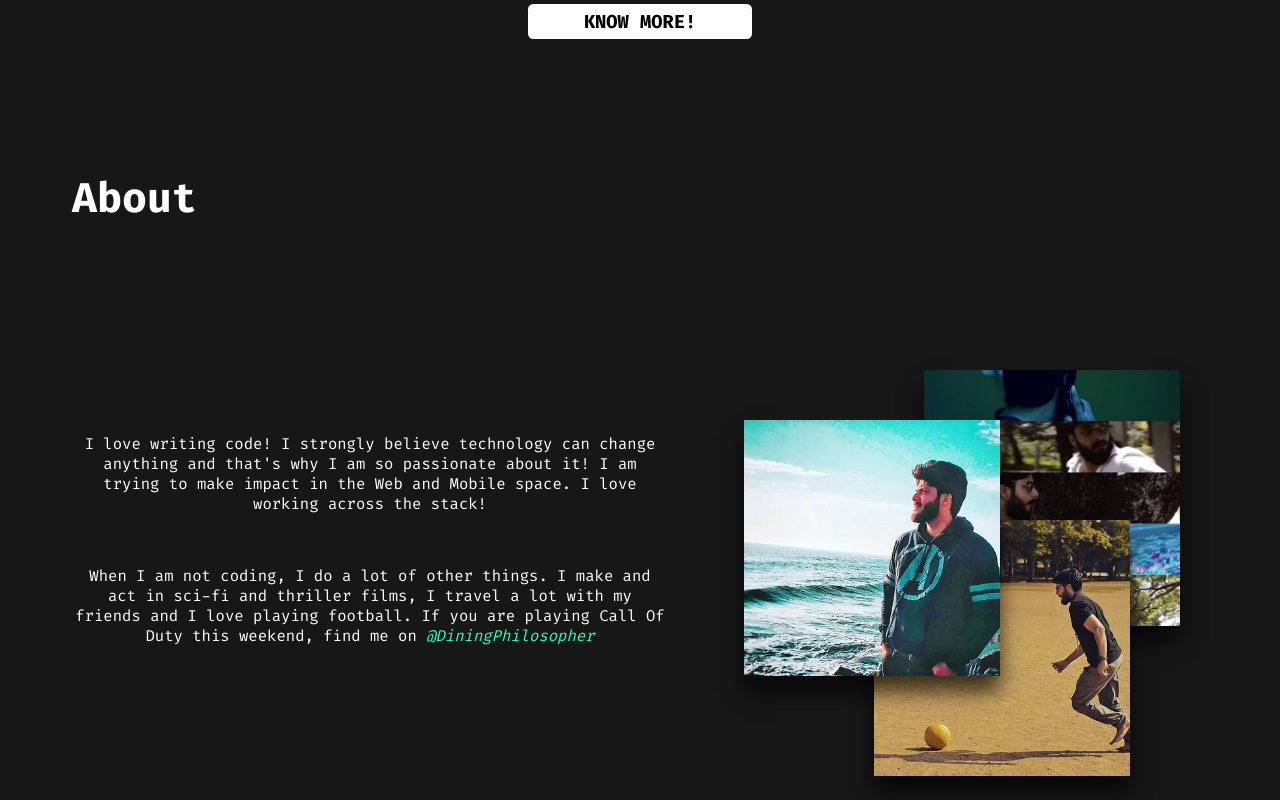
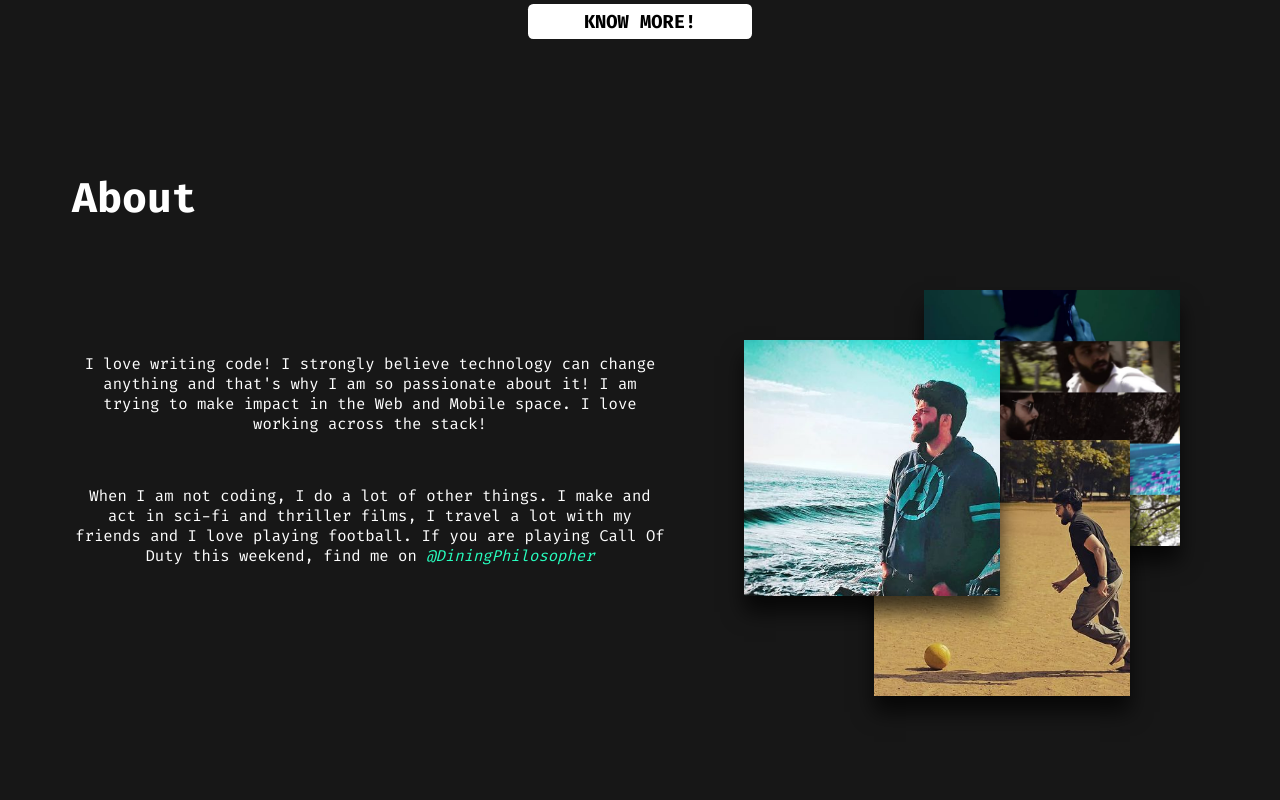
Before and after one commit to eshwarne/next-portfolio, a Next.js app: page / in a window 1280 px wide. Shown: the part 660-1460 px from the top of the page. Built offline with nearby package versions, Linux system fonts and the light colour scheme.

Commit message:
Increase gap on about and increase margin

```diff
--- a/components/About/About.module.scss
+++ b/components/About/About.module.scss
@@ -5,9 +5,9 @@
   min-height: 100vh;
   display: flex;
   flex-direction: column;
-  gap: 20vh;
+  gap: 10vh;
   @include respondTo(mobile) {
-    gap: 10vh;
+    gap: 5vh;
   }
   &:hover &__title::after {
     width: 50%;
@@ -20,7 +20,6 @@
 }
 
 .about__gallery {
-  justify-self: flex-start;
   align-items: center;
   display: flex;
   justify-content: center;
@@ -30,6 +29,7 @@
     flex-direction: column;
     justify-content: flex-start;
     align-items: center;
+    margin-bottom: 10vh;
   }
 }
 
```
